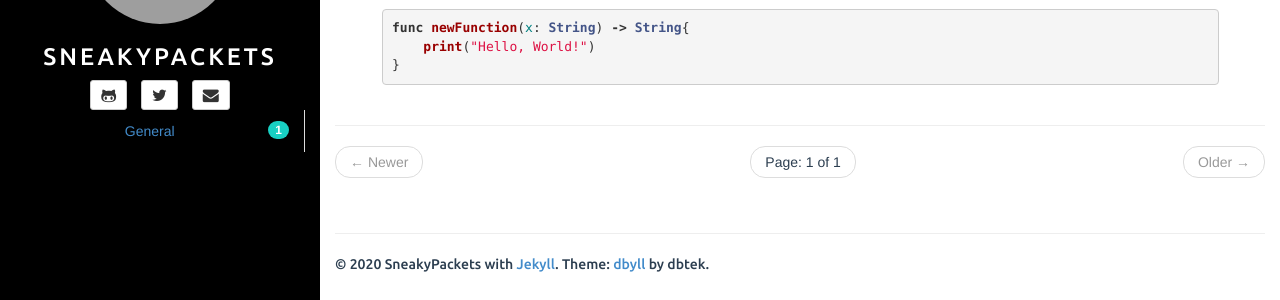
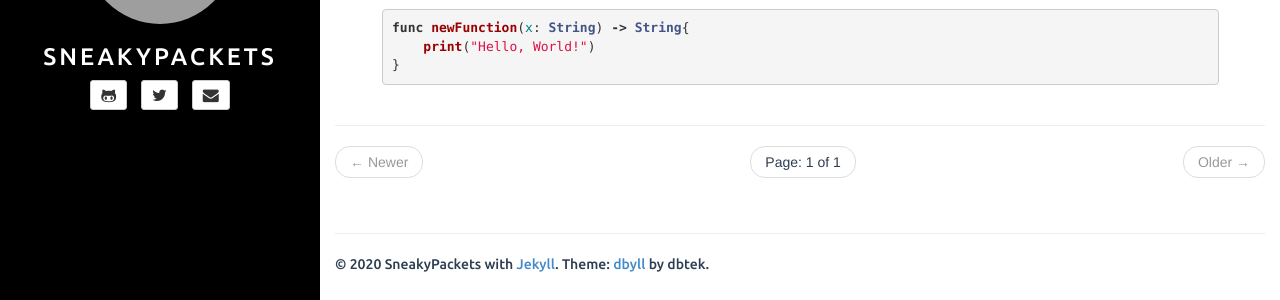
Before and after one commit to SneakyPackets/sneakypackets.github.io, a Jekyll site: the page built from index.html, in a window 1280 px wide. Shown: the part 254-554 px from the top of the page. Built offline with Jekyll 4.4.1, drawn with Linux system fonts in a browser that asks for light colours; the list of posts is cut into pages by our own code; grey boxes are pictures that could not be loaded.

Commit message:
Update sidebar.html

```diff
--- a/_includes/sidebar.html
+++ b/_includes/sidebar.html
@@ -37,30 +37,6 @@
 			</a>
 		</li>
 		{% endif %}
-
-
-		<ul class="nav nav-tabs-vertical cat-tag-menu">
-			{% assign categories_list = site.categories %}
-			{% if categories_list.first[0] == null %}
-			  {% for category in categories_list %}
-				  <li>
-					  <a href="#{{ category | replace:' ','-' }}-ref">
-						{{ category | capitalize }} <span class="badge pull-right">{{ site.categories[category].size }}</span>
-					 </a>
-				  </li>
-			  {% endfor %}
-			{% else %}
-			  {% for category in categories_list %}
-				  <li>
-					  <a href="#{{ category[0] | replace:' ','-' }}-ref">
-						  {{ category[0] | capitalize }} <span class="badge pull-right">{{ category[1].size }}</span>
-					  </a>
-				  </li>
-			  {% endfor %}
-			{% endif %}
-			{% assign categories_list = nil %}
-		  </ul>
-
 	</ul>
 	<!--
 	<ul id="contact-list-secondary" class="list-unstyled list-inline">
```
